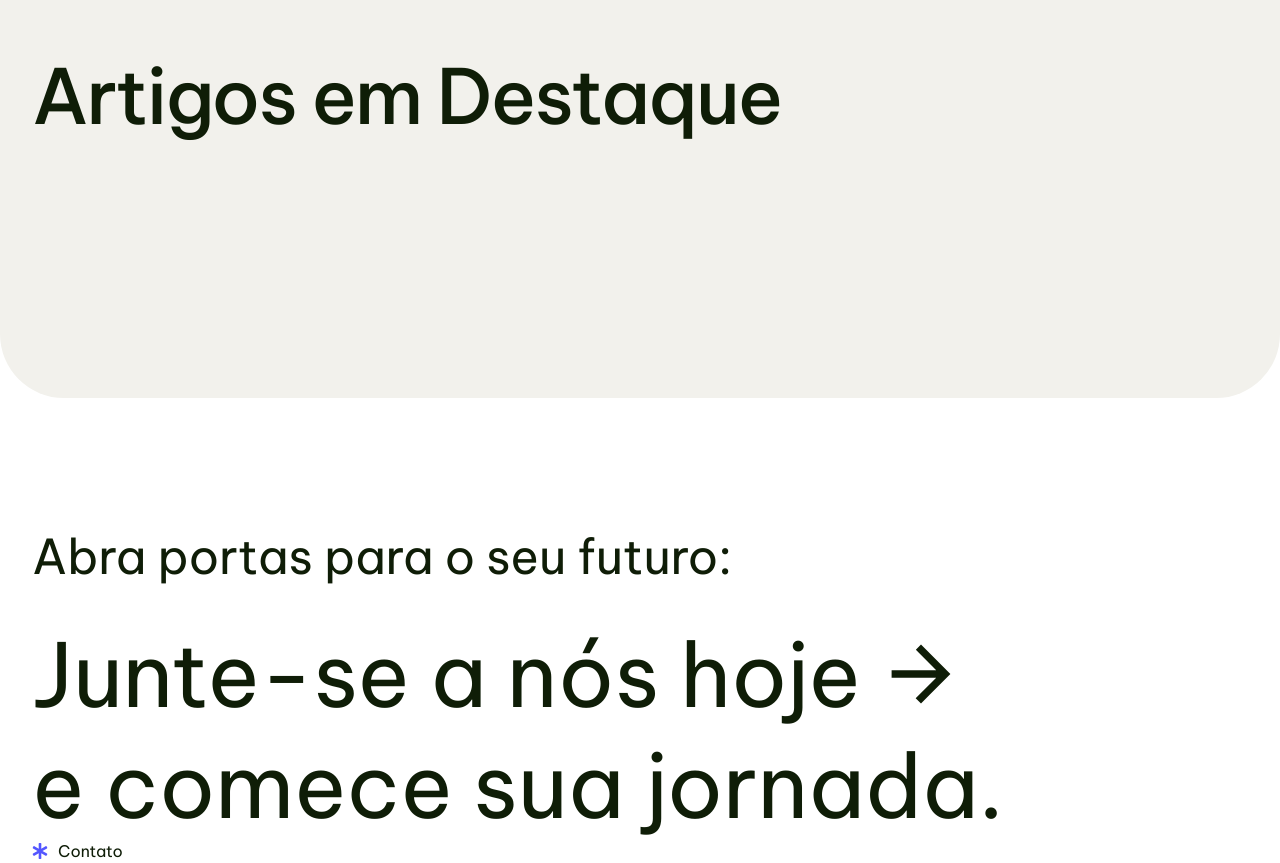
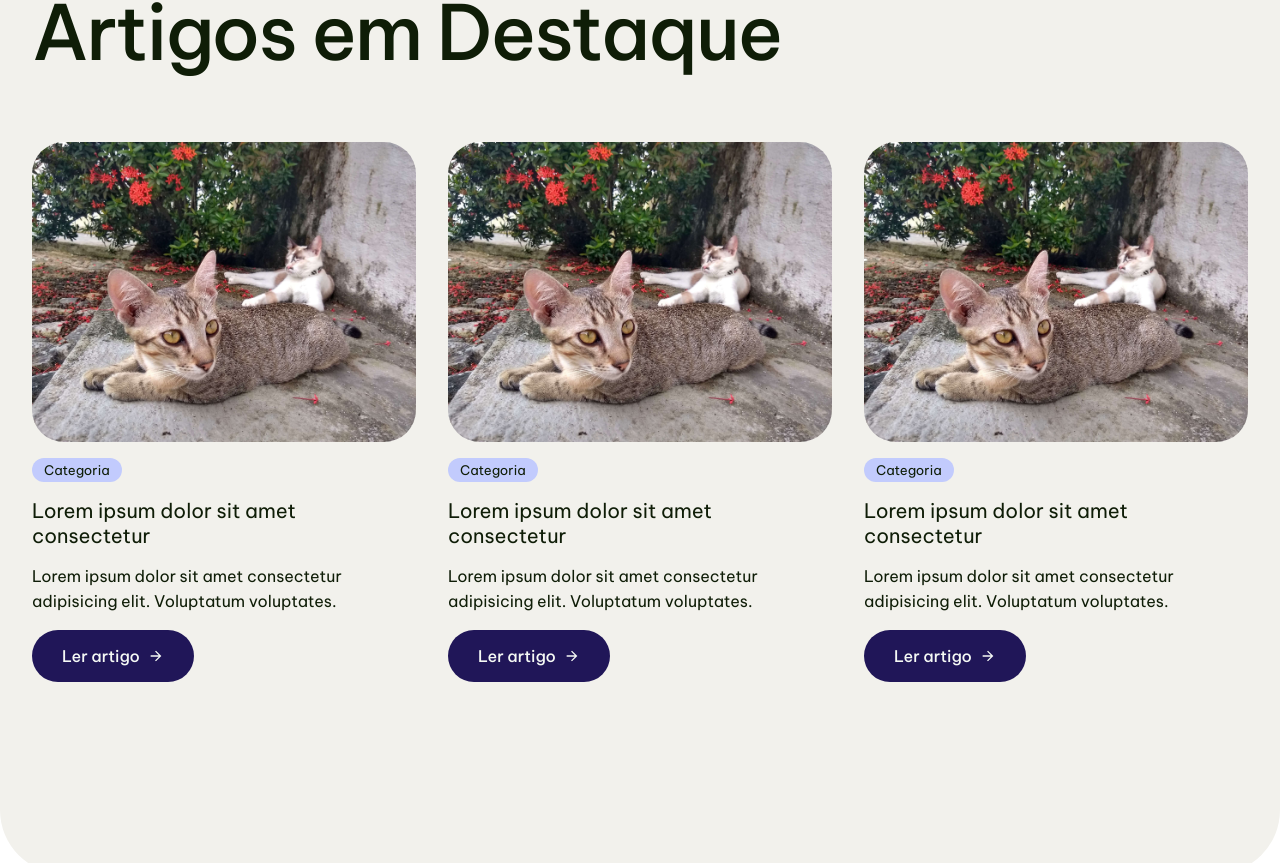
Before and after one commit to SnayderRodrigues/react-study, a React (Vite) app: page /blog in a window 1280 px wide. Shown: the part 1338-2201 px from the top of the page. Built offline with nearby package versions, Linux system fonts and the light colour scheme.

Commit message:
refactor: update blog page featured section to use reusable components and map for rendering posts, improving readability and maintainability

```diff
--- a/src/pages/blog/BlogPageFeatured.jsx
+++ b/src/pages/blog/BlogPageFeatured.jsx
@@ -1,14 +1,66 @@
-import React from 'react'
+import React from "react";
+import Cat from "../../img/IMG_20200407_163224926_HDR-01.jpeg";
+import { IoMdArrowForward } from "react-icons/io";
+
+const FeaturedPost = ({ image, category, title, description, link }) => (
+  <div className="blogPage-featured__post">
+    <img src={image} alt={`Imagem de ${title}`} />
+    <span>{category}</span>
+    <span>{title}</span>
+    <p>{description}</p>
+    <a href={link} className="button">
+      Ler artigo <IoMdArrowForward />
+    </a>
+  </div>
+);
 
 const BlogPageFeatured = () => {
+  const featuredPosts = [
+    {
+      image: Cat,
+      category: "Categoria",
+      title: "Lorem ipsum dolor sit amet consectetur",
+      description:
+        "Lorem ipsum dolor sit amet consectetur adipisicing elit. Voluptatum voluptates.",
+      link: "#",
+    },
+    {
+      image: Cat,
+      category: "Categoria",
+      title: "Lorem ipsum dolor sit amet consectetur",
+      description:
+        "Lorem ipsum dolor sit amet consectetur adipisicing elit. Voluptatum voluptates.",
+      link: "#",
+    },
+    {
+      image: Cat,
+      category: "Categoria",
+      title: "Lorem ipsum dolor sit amet consectetur",
+      description:
+        "Lorem ipsum dolor sit amet consectetur adipisicing elit. Voluptatum voluptates.",
+      link: "#",
+    },
+  ];
+
   return (
     <section className="blogPage-featured">
       <div className="wrapper blogPage-featured__wrapper">
         <h2>Artigos em Destaque</h2>
-
+        <div className="blogPage-featured__posts-wrapper">
+          {featuredPosts.map((post, index) => (
+            <FeaturedPost
+              key={index}
+              image={post.image}
+              category={post.category}
+              title={post.title}
+              description={post.description}
+              link={post.link}
+            />
+          ))}
+        </div>
       </div>
     </section>
   );
-}
+};
 
-export default BlogPageFeatured
+export default BlogPageFeatured;
--- a/src/styles/pages/blog/_blogpagefeatured.scss
+++ b/src/styles/pages/blog/_blogpagefeatured.scss
@@ -4,4 +4,33 @@
   background-color: var(--bg-color);
   padding: 0 0 12rem;
   border-radius: 0 0 4rem 4rem;
+
+  &__posts-wrapper {
+    display: flex;
+    align-items: flex-start;
+    gap: 2rem;
+  }
+  &__post {
+    flex: 1;
+    display: flex;
+    flex-direction: column;
+    gap: 1rem;
+
+    img {
+      height: 300px;
+    }
+    span:first-of-type {
+      width: fit-content;
+      font-size: 0.825rem;
+      background-color: var(--light-blue);
+      padding: 0.25rem 0.75rem;
+      border-radius: 999px;
+    }
+    span:nth-of-type(2) {
+      font-size: 1.25rem;
+    }
+    p {
+      font-size: 1rem;
+    }
+  }
 }
--- a/src/styles/pages/blog/_blogpagehero.scss
+++ b/src/styles/pages/blog/_blogpagehero.scss
@@ -4,7 +4,7 @@
   justify-content: center;
   min-height: 100svh;
   background-color: var(--bg-color);
-  padding: 12rem 0;
+  padding: 12rem 0 8rem;
 
   &__wrapper {
     display: flex;
```
